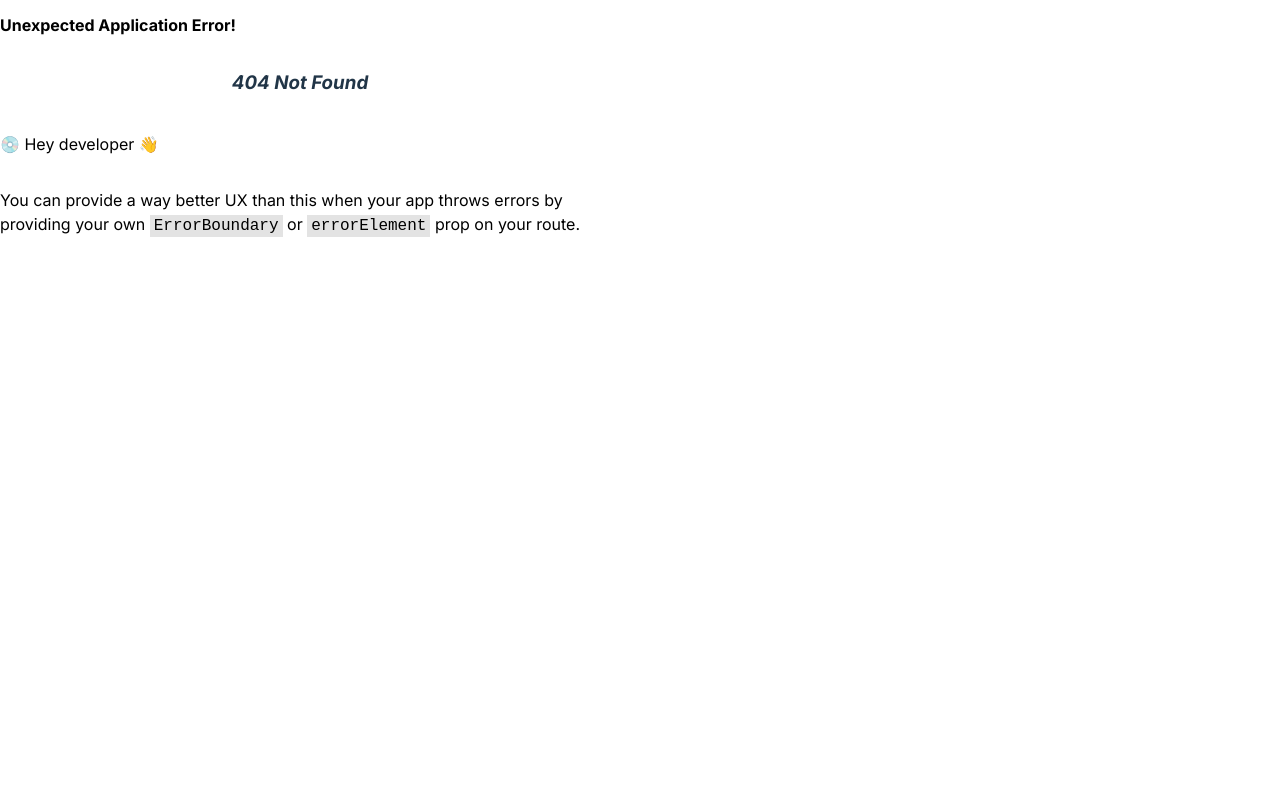
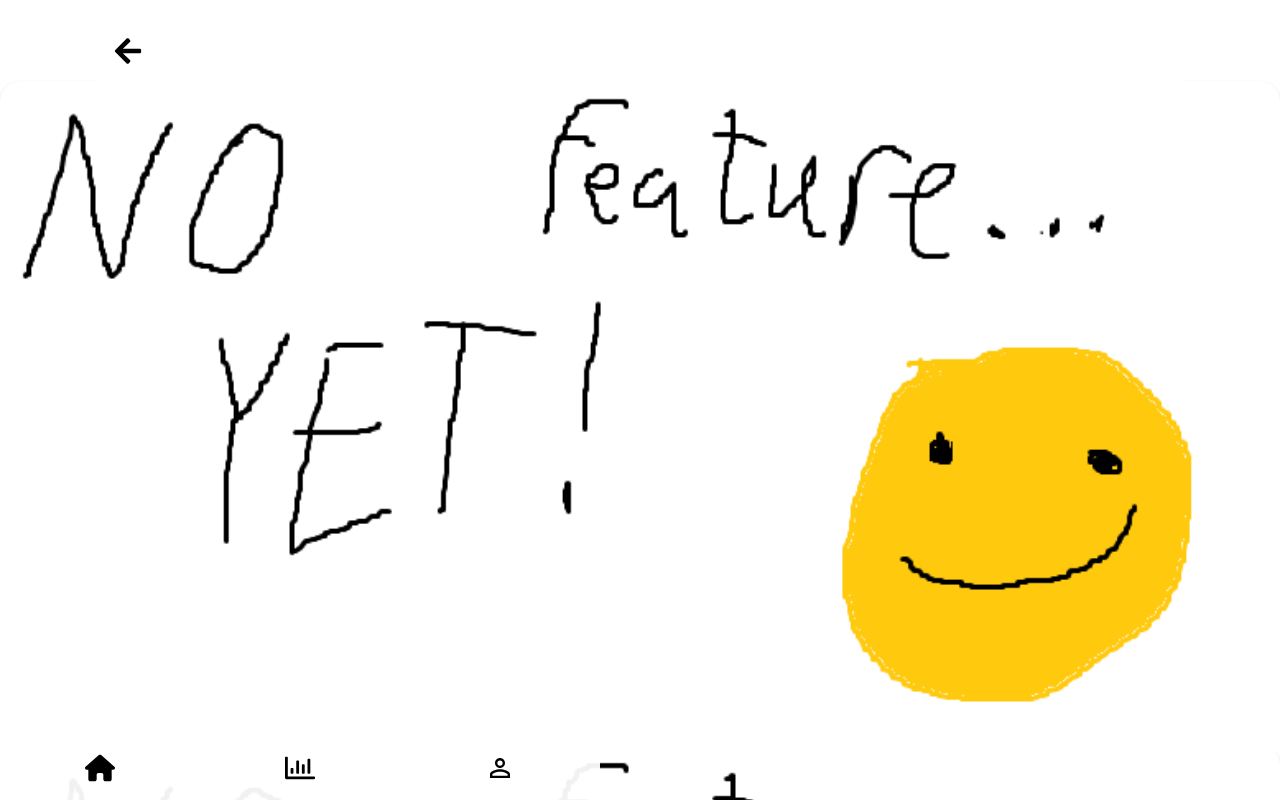
Before and after one commit to casperHansenTEOA/IKEASnark, a React (Vite) app in the folder frontend/: page /braknapp in a window 1280 px wide. Before the commit this address had no page. Built offline with nearby package versions, Linux system fonts and the light colour scheme.

Commit message:
BRaknapp klar

```diff
--- a/frontend/src/main.tsx
+++ b/frontend/src/main.tsx
@@ -12,6 +12,7 @@ import Profile from "./routes/Profile";
 import Manual from "./routes/Manual";
 import CreateLight from "./routes/CreateLight";
 import CreateBed from "./routes/CreateBed";
+import BraKnapp from "./routes/BraKnapp";
 
 // eslint-disable-next-line react-refresh/only-export-components
 const AppLayout = () => {
@@ -53,6 +54,10 @@ const router = createBrowserRouter([
         path: "/createBed",
         element: <CreateBed />,
       },
+      {
+        path: "/braknapp",
+        element: <BraKnapp />,
+      },
     ],
   },
 ]);
--- /dev/null
+++ b/frontend/src/routes/BraKnapp.css
@@ -0,0 +1,20 @@
+.vertical-cards{
+    background-color: white;
+    display: flex;
+    flex-direction: column;
+    gap: 1.5rem;
+    margin: 0 auto;
+    width: 85%;
+}
+#overlay{
+    position: fixed;
+    width: 100%;
+    height: 100%;
+    top: 0;
+    left: 0;
+    right: 0;
+    bottom: 0;
+
+    background-color: white;
+
+}
--- /dev/null
+++ b/frontend/src/routes/BraKnapp.tsx
@@ -0,0 +1,23 @@
+import Card from "../components/Card/Card";
+import { FaArrowLeft } from "react-icons/fa";
+import { NavLink } from "react-router-dom";
+
+function BraKnapp() {
+  return (
+    <div id="overlay">
+      <NavLink to="/stats">
+        <button className="ArrowLeftButton">
+          <FaArrowLeft id="ArrowLeft" />
+        </button>
+      </NavLink>
+      <div className="vertical-cards">
+        <Card startImage="/braKnappImg.png" />
+        <Card startImage="/braKnappImg.png" />
+        <Card startImage="/braKnappImg.png" />
+        <Card startImage="/braKnappImg.png" />
+      </div>
+    </div>
+  );
+}
+
+export default BraKnapp;
--- a/frontend/src/routes/Stats.tsx
+++ b/frontend/src/routes/Stats.tsx
@@ -129,7 +129,7 @@ function Stats() {
         <NavLink to="/manual">
           <Card startImage="/Manual.png" />
         </NavLink>
-        <NavLink to="/brasida">
+        <NavLink to="/braknapp">
           <Card startImage="/BraKnapp.png" />
         </NavLink>
       </div>
```
Also changed, not shown: frontend/public/braKnappImg.png (added), 1 other file (tests, documents, lock files or other folders).
